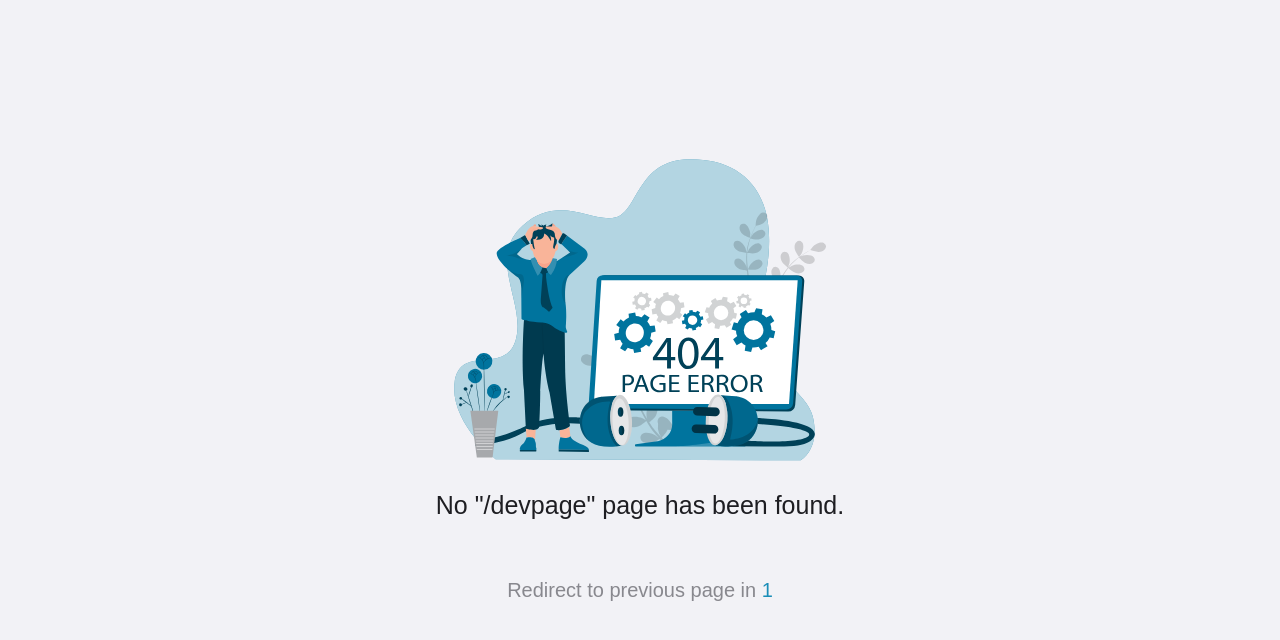
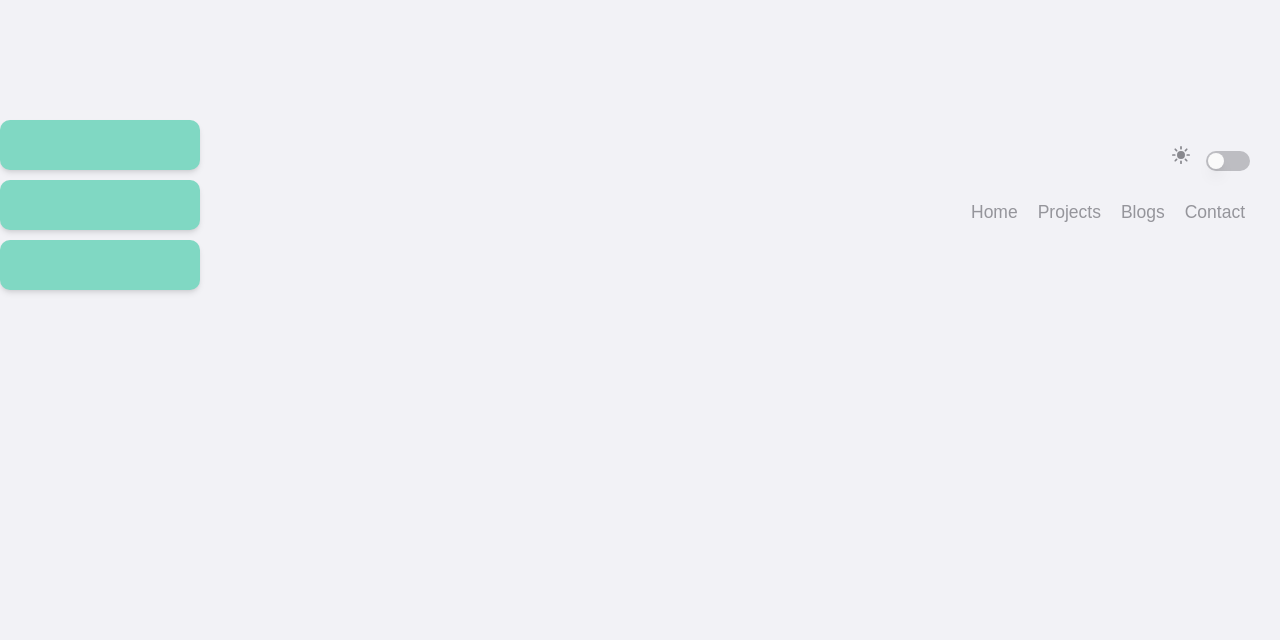
Before and after one commit to qarnayn-dev/qarnayn_portfolio, a Next.js app: page /devpage in a window 1280 px wide. Before the commit this address had no page. Shown: the top 640 px of the page. Built offline with nearby package versions, Linux system fonts and the light colour scheme.

Commit message:
ADD - experiment on followalong animation

```diff
--- /dev/null
+++ b/pages/devpage.tsx
@@ -0,0 +1,54 @@
+import React, { Children } from 'react'
+import TopFrame from '../components/TopFrame'
+import {animated , config, easings, useChain, useSpring, useSpringRef, useTransition} from 'react-spring';
+
+
+const Devpage = () => {
+  return (
+    <>
+    <TopFrame/>
+    <FollowAlong>
+        <div></div>
+    </FollowAlong>
+    {/* <WeirdMaterial/>
+    <WeirdMaterial/>
+    <WeirdMaterial/> */}
+    </>
+  )
+}
+
+export default Devpage
+
+const FollowAlong = (props: Object) => {
+    console.log(props);
+
+    const dummyItems: any[] = [1,2,3];
+    const transitions = useTransition(dummyItems, {
+        trail: 300,
+        config: {duration:700, easing: easings.easeOutBack},
+        keys: dummyItems.map((_, index) => index),
+        from: {opacity : 0 , y: 100},
+        enter: {opacity : 1, y: 0},
+        to: { opacity: 0 },
+        delay: 200,
+    });
+
+    return (
+        <div className='flex flex-col w-min h-min gap-2 items-center justify-center'>
+            {transitions((styles, item) => (
+                <animated.div style={styles} className ='float-left'>
+                    <WeirdMaterial/>
+                </animated.div>
+            ))}
+        </div>
+    )
+}
+
+interface iWeirdObj{
+    myKey:number
+}
+const WeirdMaterial = () => {
+    return (
+        <div  className='w-40 h-10 rounded-lg shadow-md bg-secondary-t5'></div>
+    )
+}
```
